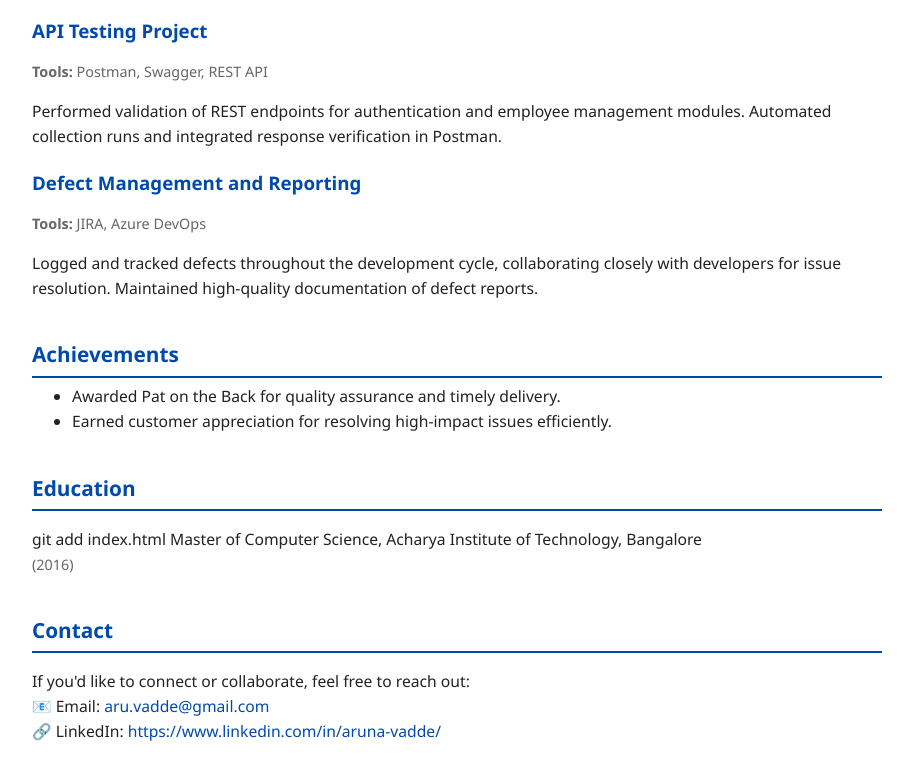
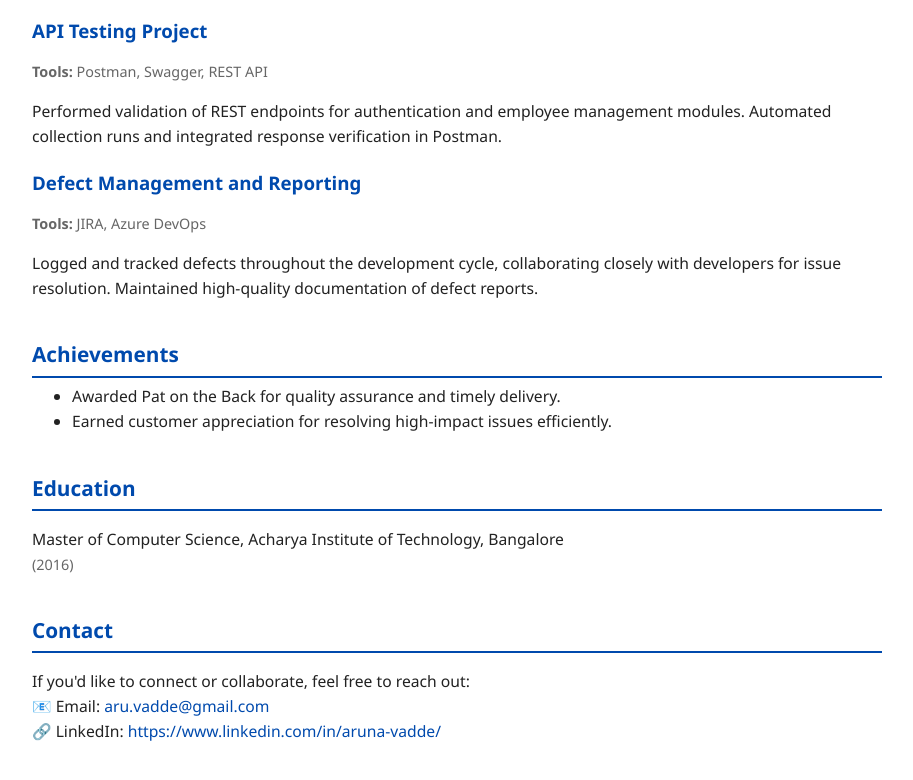
Before and after one commit to Aru301990/Aru301990.github.io, a plain HTML site: page index.html in a window 1280 px wide. Shown: the part 1000-1780 px from the top of the page, without its empty margins (183-1096 px from the left). Drawn offline with Linux system fonts and the light colour scheme.

Commit message:
Removed embedded repo from arunavadde.github.io

```diff
--- a/index.html
+++ b/index.html
@@ -133,7 +133,7 @@
     </ul>
 
     <h2>Education</h2>
-    <p>git add index.html
+    <p>
       Master of Computer Science, Acharya Institute of Technology, Bangalore
       <br><span class="small">(2016)</span>
     </p>
```
